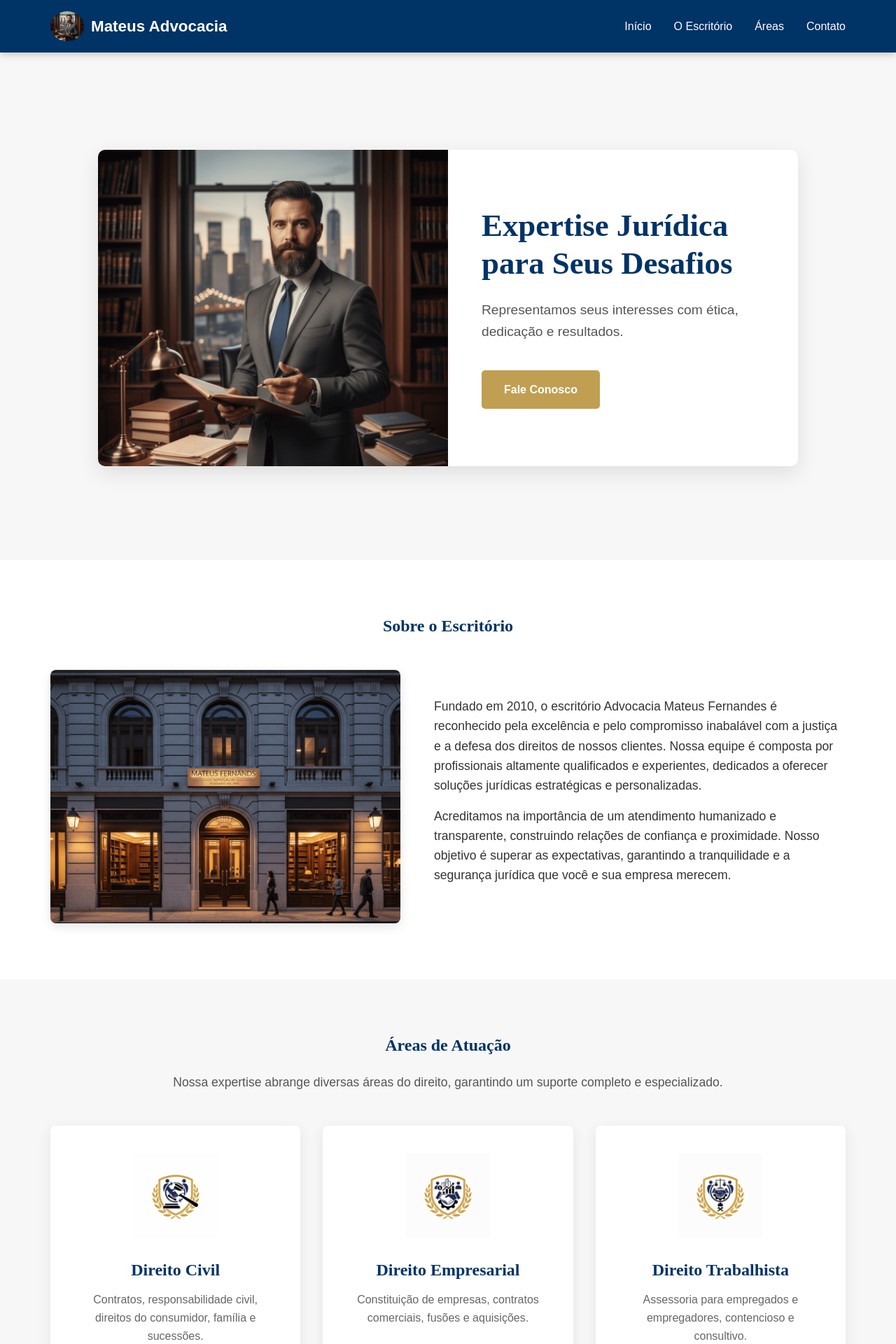
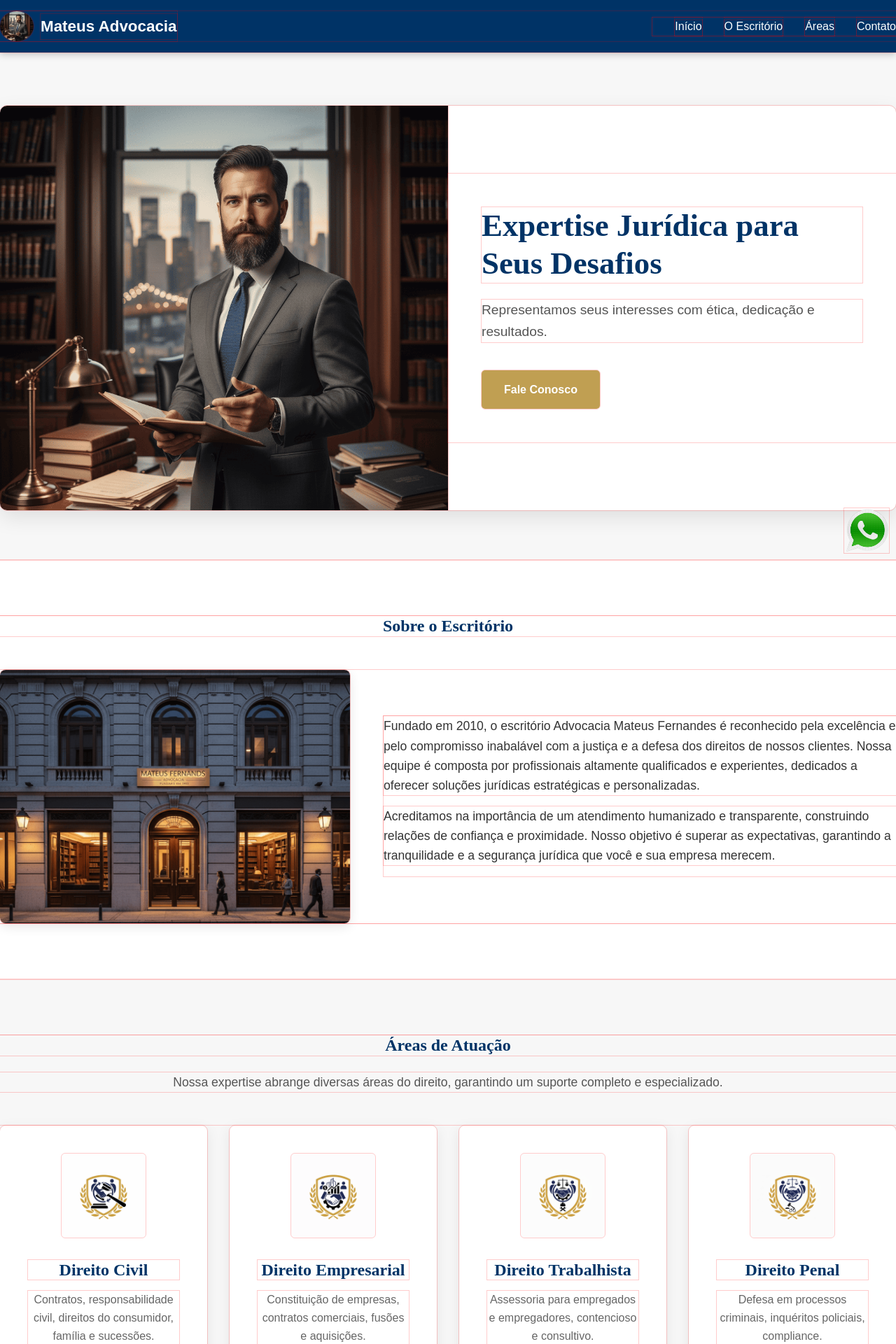
Before and after one commit to erikborges013/site-exemplo-advocacia, a Vue app: page / in a window 1280 px wide. Shown: the top 1920 px of the page at 70% size. Built offline with nearby package versions, Linux system fonts and the light colour scheme.

Commit message:
Correção de bug na margem

```diff
--- a/src/App.vue
+++ b/src/App.vue
@@ -174,9 +174,7 @@
                 Bairro, Cidade - UF
               </p>
               <p><i class="fas fa-phone"></i> (XX) XXXX-XXXX</p>
-              <p>
-                <i class="fas fa-envelope"></i> contato@mateusfernandes.com.br
-              </p>
+              <p><i class="fas fa-envelope"></i>contato@mateusadvocacia.com</p>
               <div class="map-placeholder">
                 <iframe
                   src="https://www.google.com/maps/embed?pb=!1m18!1m12!1m3!1d3679.914902120005!2d-43.1764667850389!3d-22.90684678501188!2m3!1f0!2f0!3f0!3m2!1i1024!2i768!4f13.1!3m3!1m2!1s0x997f58b0244747%3A0x6b6d2a4a7b51b7c8!2sCristo%20Redentor!5e0!3m2!1spt-BR!2sbr!4v1678912345678!5m2!1spt-BR!2sbr"
@@ -210,16 +208,17 @@
           Todos os direitos reservados.
         </p>
       </div>
+      <BotaoWhatsapp />
     </footer>
   </div>
 </template>
 
 <script lang="js">
-
+import BotaoWhatsapp from './components/BotaoWhatsapp.vue';
 
 export default {
   components: {
-
+    BotaoWhatsapp
   }
 };
 </script>
@@ -247,6 +246,12 @@ html {
   scroll-behavior: smooth;
 }
 
+* {
+  outline: 1px solid rgba(255, 0, 0, 0.2);
+  margin: 0;
+  padding: 0;
+}
+
 body {
   font-family: "Montserrat", sans-serif; /* Fonte moderna e corporativa */
   line-height: 1.6;
@@ -263,19 +268,23 @@ h3 {
   color: var(--primary-color);
 }
 
+p {
+  overflow-wrap: break-word;
+}
+
 a {
   text-decoration: none;
   color: var(--primary-color);
 }
 
 .container {
-  max-width: 1200px;
+  max-width: 100%;
   margin: 0 auto;
-  padding: 0 2rem;
+  padding: 0;
 }
 
 .section-description {
-  max-width: 800px;
+  max-width: 100%;
   margin: 0 auto 2rem;
   font-size: 1.1rem;
   color: #555;
@@ -336,6 +345,7 @@ a {
 
 .navbar .logo-img {
   width: 3rem;
+  max-width: 100%;
   margin-right: 10px;
   border-radius: 50%;
 }
@@ -374,7 +384,7 @@ a {
 .hero-content {
   display: flex;
   align-items: center;
-  max-width: 1000px;
+  max-width: 100%;
   background-color: var(--light-text);
   box-shadow: 0 10px 30px rgba(0, 0, 0, 0.1);
   border-radius: 10px;
@@ -442,15 +452,18 @@ a {
   grid-template-columns: repeat(auto-fit, minmax(280px, 1fr));
   gap: 2rem;
   margin-top: 3rem;
+  width: 100%;
 }
 
 .area-card {
   background: var(--light-text);
   padding: 2.5rem;
+
   border-radius: 8px;
   box-shadow: 0 5px 20px rgba(0, 0, 0, 0.08);
   transition: transform 0.3s ease, box-shadow 0.3s ease;
   text-align: center;
+  width: 100%;
 }
 
 .area-card:hover {
@@ -460,6 +473,7 @@ a {
 
 .area-card .area-icon {
   width: 120px;
+  max-width: 100%;
   height: 120px;
   object-fit: cover;
   border-radius: 5px;
@@ -526,7 +540,7 @@ a {
   flex: 1;
   background: var(--primary-color);
   color: var(--light-text);
-  padding: 2.5rem;
+  padding: 1rem;
   border-radius: 8px;
   box-shadow: 0 5px 15px rgba(0, 0, 0, 0.08);
 }
@@ -539,13 +553,12 @@ a {
 
 .contact-info p {
   margin-bottom: 1rem;
-  display: flex;
+
   align-items: center;
   font-size: 1.1rem;
 }
 
 .contact-info p i {
-  margin-right: 10px;
   color: var(--secondary-color);
   font-size: 1.2rem;
 }
@@ -564,6 +577,7 @@ a {
 .form-group input,
 .form-group textarea {
   width: 100%;
+  max-width: 100%;
   padding: 0.9rem;
   border: 1px solid #ddd;
   border-radius: 5px;
```
